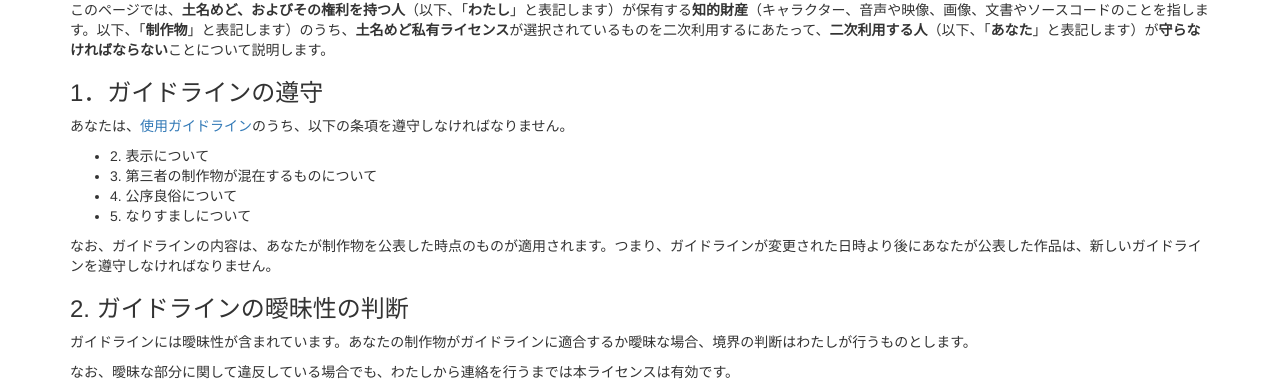
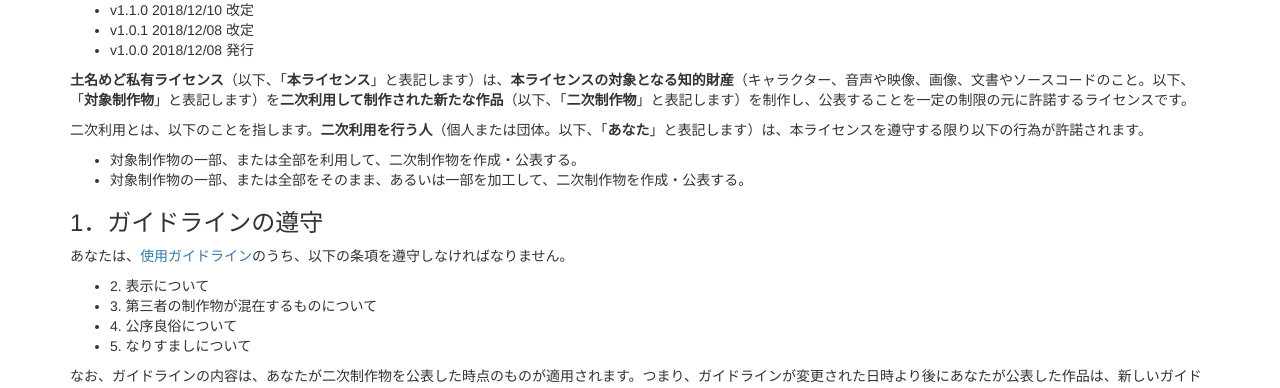
Before and after one commit to domeimedo/domeimedo.github.io, a plain HTML site: page license/proprietary.html in a window 1280 px wide. Shown: the part 142-530 px from the top of the page. Drawn offline with nearby package versions, Linux system fonts and the light colour scheme.

Commit message:
Fix: proprietary license
- 用語をより厳密に設定しました
- typo を修正しました
- ライセンスによって許諾される行為を記述しました

```diff
--- a/license/proprietary.html
+++ b/license/proprietary.html
@@ -32,9 +32,22 @@
         <div class="container">
             <main role="main">
 
-<h1>土名めど私有ライセンス v1.0.1</h1>
+<h1>土名めど私有ライセンス v1.1.0</h1>
 
-<p>このページでは、<b>土名めど、およびその権利を持つ人</b>（以下、「<b>わたし</b>」と表記します）が保有する<b>知的財産</b>（キャラクター、音声や映像、画像、文書やソースコードのことを指します。以下、「<b>制作物</b>」と表記します）のうち、<b>土名めど私有ライセンス</b>が選択されているものを二次利用するにあたって、<b>二次利用する人</b>（以下、「<b>あなた</b>」と表記します）が<b>守らなければならない</b>ことについて説明します。</p>
+<ul>
+    <li>v1.1.0 2018/12/10 改定</li>
+    <li>v1.0.1 2018/12/08 改定</li>
+    <li>v1.0.0 2018/12/08 発行</li>
+</ul>
+
+<p><b>土名めど私有ライセンス</b>（以下、「<b>本ライセンス</b>」と表記します）は、<b>本ライセンスの対象となる知的財産</b>（キャラクター、音声や映像、画像、文書やソースコードのこと。以下、「<b>対象制作物</b>」と表記します）を<b>二次利用して制作された新たな作品</b>（以下、「<b>二次制作物</b>」と表記します）を制作し、公表することを一定の制限の元に許諾するライセンスです。</p>
+<p>二次利用とは、以下のことを指します。<b>二次利用を行う人</b>（個人または団体。以下、「<b>あなた</b>」と表記します）は、本ライセンスを遵守する限り以下の行為が許諾されます。
+    <ul>
+        <li>対象制作物の一部、または全部を利用して、二次制作物を作成・公表する。</li>
+        <li>対象制作物の一部、または全部をそのまま、あるいは一部を加工して、二次制作物を作成・公表する。</li>
+    </ul>
+</p>
+
 
 <h3>1．ガイドラインの遵守</h3>
 <p>あなたは、<a href="/guideline/">使用ガイドライン</a>のうち、以下の条項を遵守しなければなりません。
@@ -44,23 +57,23 @@
     <li>4. 公序良俗について</li>
     <li>5. なりすましについて</li>
 </ul>
-なお、ガイドラインの内容は、あなたが制作物を公表した時点のものが適用されます。つまり、ガイドラインが変更された日時より後にあなたが公表した作品は、新しいガイドラインを遵守しなければなりません。
+なお、ガイドラインの内容は、あなたが二次制作物を公表した時点のものが適用されます。つまり、ガイドラインが変更された日時より後にあなたが公表した作品は、新しいガイドラインを遵守しなければなりません。
 </p>
 
 <h3>2. ガイドラインの曖昧性の判断</h3>
-<p>ガイドラインには曖昧性が含まれています。あなたの制作物がガイドラインに適合するか曖昧な場合、境界の判断はわたしが行うものとします。</p>
-<p>なお、曖昧な部分に関して違反している場合でも、わたしから連絡を行うまでは本ライセンスは有効です。</p>
+<p>ガイドラインには曖昧性が含まれています。あなたの二次制作物がガイドラインに適合するか曖昧な場合、境界の判断はわたしが行うものとします。</p>
+<p>なお、曖昧な部分に関して違反している場合でも、わたしから連絡を行うまでは本ライセンスは有効です。ただし、最初の連絡から 30 日以上経過して是正が見られない場合、あなたは二次制作物を公表する権利を失います。</p>
 
 <h2>3. 免責事項</h2>
-<p>このライセンスで提供される制作物は無保証です。二次利用にあたっていかなる損害を被ったとしても、わたしはその責任を負いません。</p>
+<p>本ライセンスで提供される対象制作物は無保証です。二次利用にあたっていかなる損害を被ったとしても、わたしはその責任を負いません。</p>
 
 <h3>4. その他</h3>
-<p>このライセンスは、予告なく変更される場合があります。その場合、変更が公表された日時から新しいライセンスが適用されます。</p>
+<p>本ライセンスは、予告なく変更される場合があります。その場合、変更が公表された日時から新しいライセンスが適用されます。</p>
 <p>つまり、変更日時より後にあなたが公表した作品には新しいライセンスが適用されます。</p>
 <p>変更履歴は、<a href="https://github.com/domeimedo/domeimedo.github.io/commits/master/license/proprietary.html">GitHub の該当ページ</a> をご覧ください。</p>
 
 <footer id="Copy">
-        <small>Copyright (c) 2018 土名めど このページの内容は、いかなるライセンスも設定されません。</small>
+        <small>Copyright (c) 2018 土名めど このページの内容には、いかなるライセンスも設定されません。</small>
 </footer>
 
             </main>
```
Also changed, not shown: guideline/index.html (+2 -2 lines), license/index.html (+1 -1 lines).
